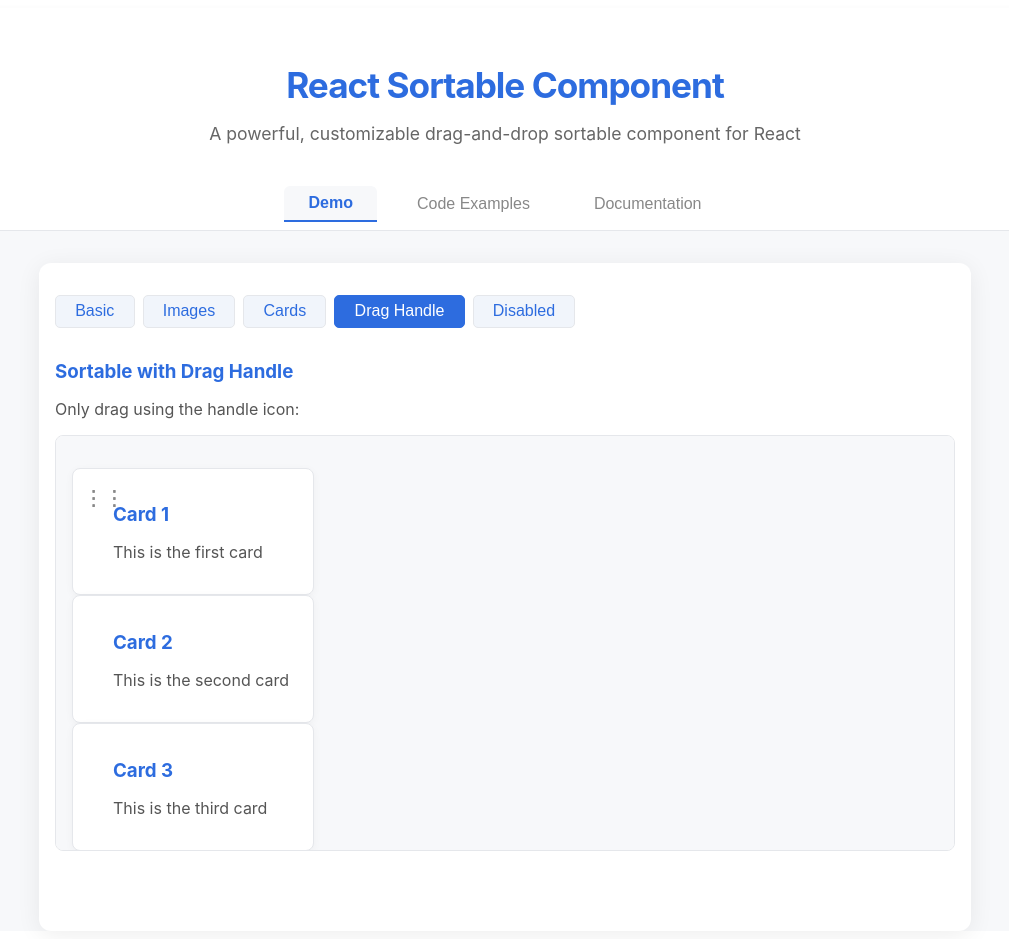
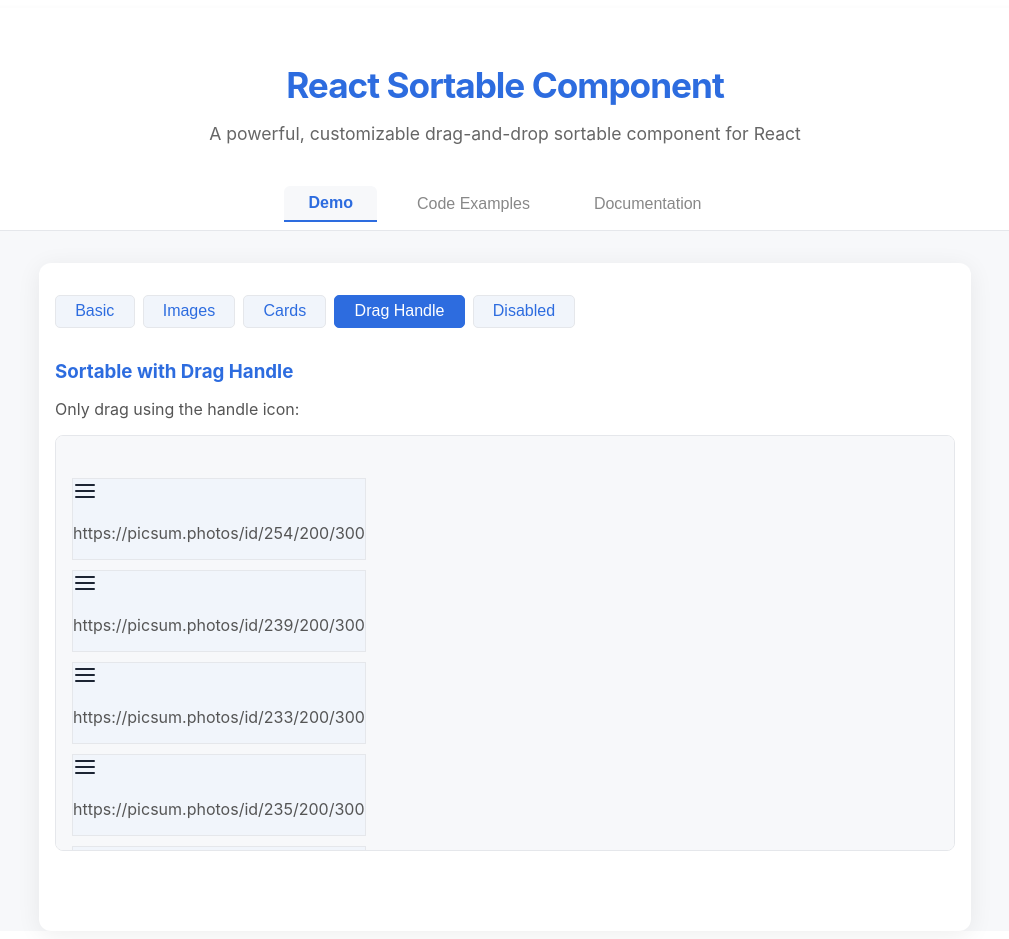
Before and after one commit to shivam24161/react-sortify-component, a React (Vite) app: page / in a window 1280 px wide. Both pictures are taken after a click on the button "Drag Handle". Shown: the whole page, without its empty margins (135-1144 px from the left). Built offline with nearby package versions, Linux system fonts and the light colour scheme.

Commit message:
ui updates

```diff
--- a/package.json
+++ b/package.json
@@ -13,7 +13,8 @@
     "@typescript-eslint/eslint-plugin": "^8.36.0",
     "@typescript-eslint/parser": "^8.36.0",
     "react": "^19.1.0",
-    "react-dom": "^19.1.0"
+    "react-dom": "^19.1.0",
+    "react-feather": "^2.0.10"
   },
   "devDependencies": {
     "@eslint/js": "^9.29.0",
--- a/src/App.css
+++ b/src/App.css
@@ -219,7 +219,7 @@
 .prop-row {
   display: grid;
   grid-template-columns: 120px 180px 90px 1fr;
-  gap: 0.5rem;
+  gap: 4rem;
   background: #f1f5fb;
   border-radius: 5px;
   padding: 0.5rem 0.7rem;
@@ -259,6 +259,11 @@
   border-radius: 5px;
   padding: 0.4rem 1rem;
 }
+.jul-sortable__item.inte-draghandel-story-item {
+   margin: 10px 0;
+   border: 1px solid #e5e7eb;
+   background-color: #f1f5fb;
+}
 
 /* Responsive */
 @media (max-width: 700px) {
--- a/src/App.tsx
+++ b/src/App.tsx
@@ -1,5 +1,6 @@
 import { useState } from 'react';
 import Sortable, { sortableArray } from './Sortable/Sortable';
+import { Menu } from "react-feather";
 import './App.css';
 
 // Sample data for different demos
@@ -44,7 +45,7 @@
   return (
     <Sortable
       data={data}
-      onChange={(newData) =&gt; setData(newData)}
+      onChange={(newData) => setData(newData)}
     />;
   );
 };`,
@@ -62,8 +63,8 @@
   return (
     <Sortable
       data={data}
-      onChange={(newData) =&gt; setData(newData)}
-      dragHandle={&lt;span&gt;⋮⋮&lt;/span&gt;}
+      onChange={(newData) => setData(newData)}
+      dragHandle={<span/>⋮⋮</span>}
     />;
   );
 };`,
@@ -81,7 +82,7 @@
   return (
     <Sortable
       data={data}
-      onChange={(newData) =&gt; setData(newData)}
+      onChange={(newData) => setData(newData)}
       customClass="my-custom-sortable"
       sortableItemClass="my-sortable-item"
       animationDuration={500}
@@ -102,16 +103,46 @@
   return (
     <Sortable
       data={data}
-      onChange={(newData) =&gt; setData(newData)}
+      onChange={(newData) => setData(newData)}
       isSortable={false}
     />;
   );
 };`
 };
+const itemsData = [
+  { id: 1, imageUrl: "https://picsum.photos/id/254/200/300" },
+  { id: 2, imageUrl: "https://picsum.photos/id/239/200/300" },
+  { id: 3, imageUrl: "https://picsum.photos/id/233/200/300" },
+  { id: 4, imageUrl: "https://picsum.photos/id/235/200/300" },
+  { id: 5, imageUrl: "https://picsum.photos/id/231/200/300" },
+  { id: 6, imageUrl: "https://picsum.photos/id/230/200/300" },
+  { id: 7, imageUrl: "https://picsum.photos/id/220/200/300" },
+  { id: 8, imageUrl: "https://picsum.photos/id/221/200/300" },
+  { id: 9, imageUrl: "https://picsum.photos/id/222/200/300" },
+  { id: 10, imageUrl: "https://picsum.photos/id/223/200/300" },
+  { id: 11, imageUrl: "https://picsum.photos/id/227/200/300" },
+  { id: 12, imageUrl: "https://picsum.photos/id/225/200/300" },
+  { id: 13, imageUrl: "https://picsum.photos/id/255/200/300" },
+  { id: 14, imageUrl: "https://picsum.photos/id/256/200/300" },
+  { id: 15, imageUrl: "https://picsum.photos/id/247/200/300" },
+  { id: 16, imageUrl: "https://picsum.photos/id/249/200/300" },
+  { id: 17, imageUrl: "https://picsum.photos/id/250/200/300" },
+  { id: 18, imageUrl: "https://picsum.photos/id/251/200/300" },
+  { id: 19, imageUrl: "https://picsum.photos/id/252/200/300" },
+  { id: 20, imageUrl: "https://picsum.photos/id/253/200/300" },
+  { id: 21, imageUrl: "https://picsum.photos/id/237/200/300" },
+];
+const handleData = itemsData.map((item:any) => ({
+  content: (
+    <p>{item.imageUrl}</p>
+  ),
+  id: item.id,
+}));
 
 function App() {
   const [activeTab, setActiveTab] = useState('demo');
   const [activeDemo, setActiveDemo] = useState('basic');
+  const [data, setData] = useState<sortableArray>(handleData);
 
   // State for different demos
   const [imageData, setImageData] = useState<sortableArray>(
@@ -205,10 +236,12 @@
             <p>Only drag using the handle icon:</p>
             <div className="demo-container">
               <Sortable
-                data={dragHandleData}
-                onChange={(newData) => setDragHandleData(newData)}
-                dragHandle={<span className="drag-handle">⋮⋮</span>}
-                customClass="handle-sortable"
+                data={data}
+                onChange={(newArr) => setData(newArr)}
+                animationDuration={300}
+                customClass="sortable-with-drag-handle"
+                dragHandle={<Menu size="24" color="#1c2433" />}
+                sortableItemClass="inte-draghandel-story-item"
               />
             </div>
           </div>
@@ -240,7 +273,8 @@
       images: codeExamples.basic,
       cards: codeExamples.basic,
       dragHandle: codeExamples.withDragHandle,
-      disabled: codeExamples.disabled
+      disabled: codeExamples.disabled,
+      customStyling: codeExamples.customStyling
     };
 
     return (
```
Also changed, not shown: 1 other file (tests, documents, lock files or other folders).
